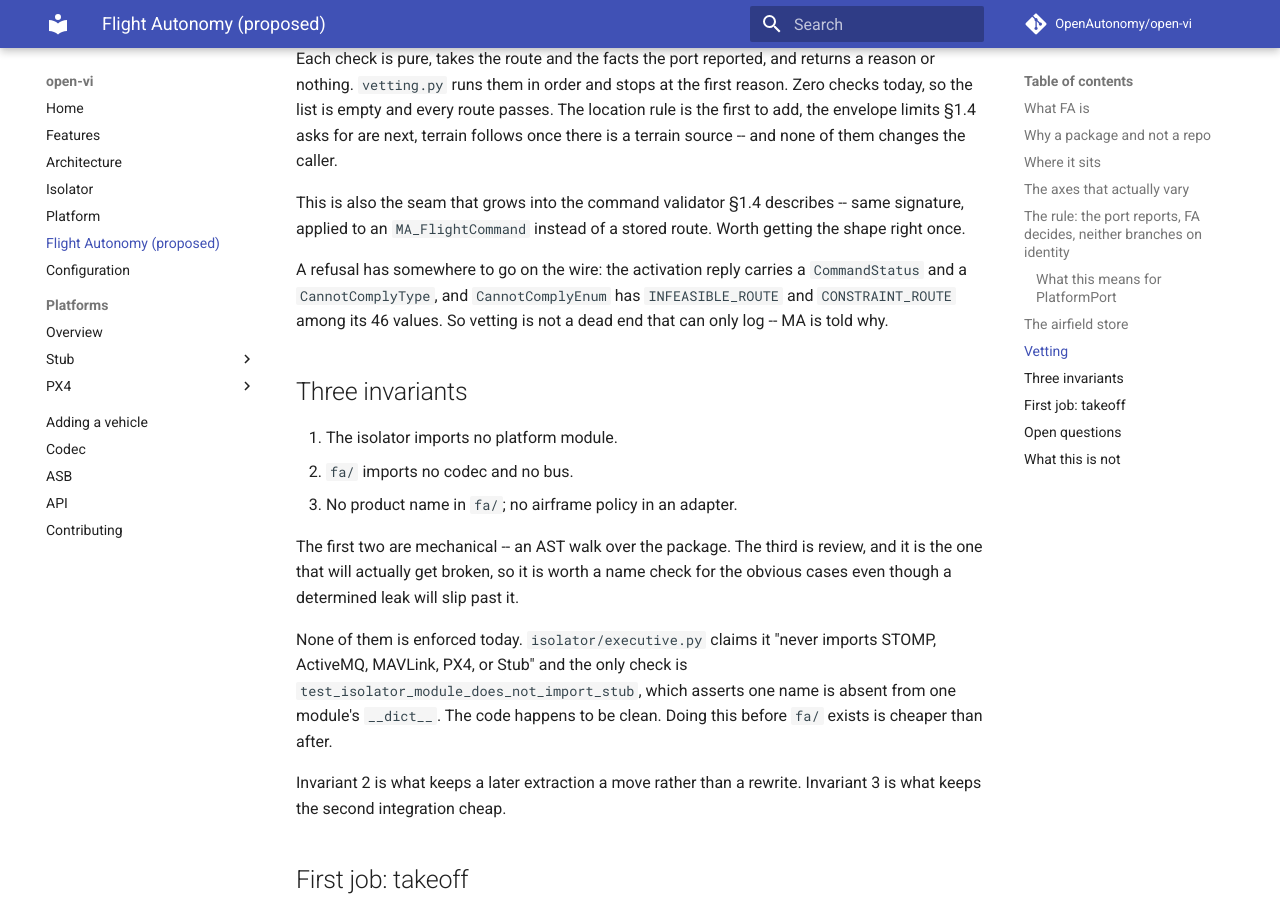
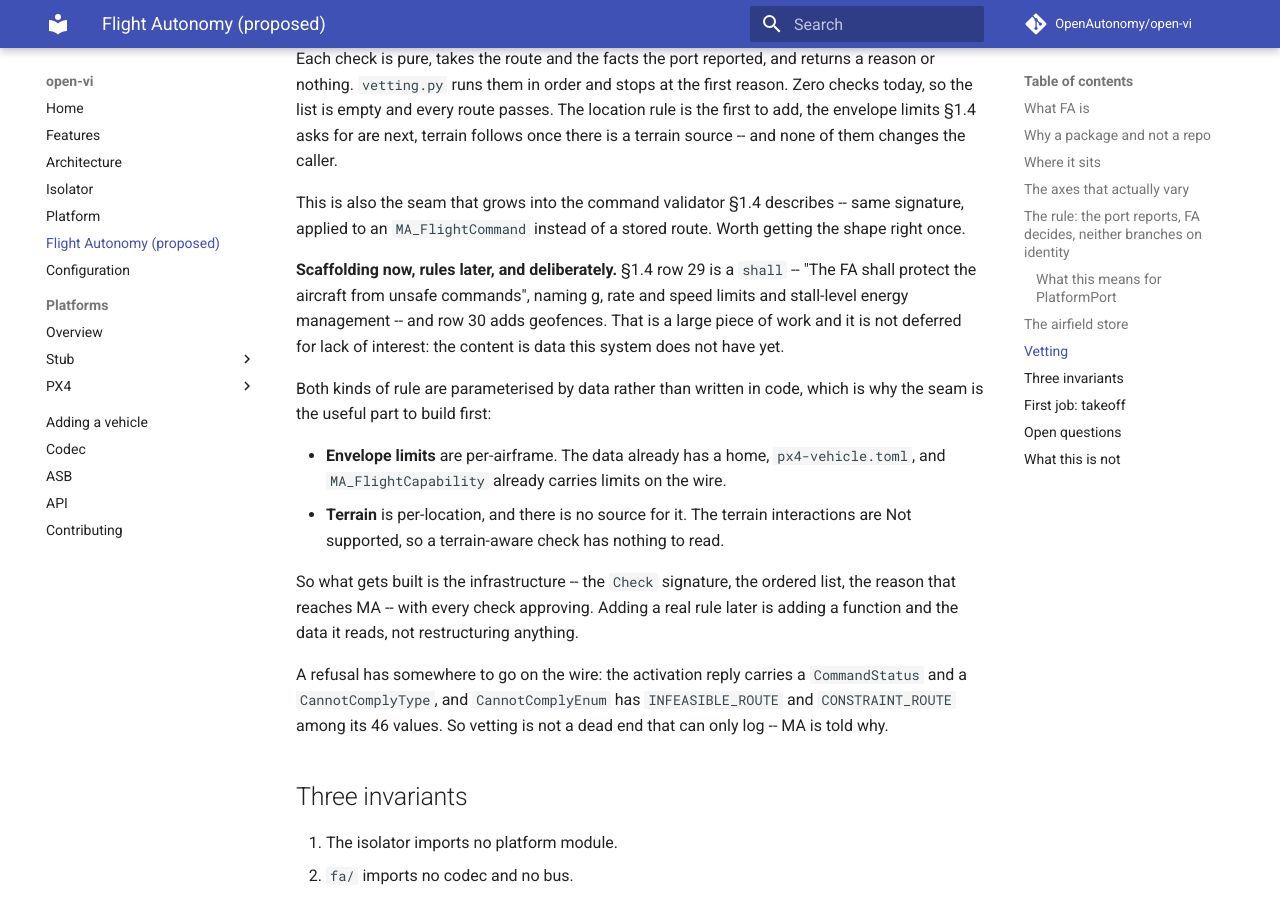
Before and after one commit to OpenAutonomy/open-vi, an MkDocs documentation site: the page built from docs/FLIGHT_AUTONOMY.md, in a window 1280 px wide and 900 px high, scrolled down 5182 px. Built offline with MkDocs 1.6.1 and Material for MkDocs 9.7.7, drawn with Linux system fonts in a browser that asks for light colours; comment, search, counter and statistics services are not loaded; some of the changed text lies outside the part shown.

Commit message:
Build the validation scaffolding, defer the rules
Closes the validator question. §1.4 row 29 is a shall and row 30 adds
geofences, so this is a large piece of work -- and it is deferred
because the content is data the system does not have, not because the
obligation is unclear.

Both kinds of rule are parameterised by data rather than written in
code, which is what makes the seam the useful part to build first.
Envelope limits are per-airframe and already have a home in
px4-vehicle.toml, with MA_FlightCapability carrying them on the wire.
Terrain is per-location and has no source at all, since the terrain
interactions are Not supported.

So: the Check signature, the ordered list, and the reason that reaches
MA, with every check approving. A real rule later is a function plus
the data it reads, not a restructure.

Co-Authored-By: Claude Opus 5 (1M context) <noreply@anthropic.com>

```diff
--- a/docs/FLIGHT_AUTONOMY.md
+++ b/docs/FLIGHT_AUTONOMY.md
@@ -256,6 +256,28 @@ This is also the seam that grows into the command validator §1.4
 describes -- same signature, applied to an `MA_FlightCommand` instead
 of a stored route. Worth getting the shape right once.
 
+**Scaffolding now, rules later, and deliberately.** §1.4 row 29 is a
+`shall` -- "The FA shall protect the aircraft from unsafe commands",
+naming g, rate and speed limits and stall-level energy management --
+and row 30 adds geofences. That is a large piece of work and it is
+not deferred for lack of interest: the content is data this system
+does not have yet.
+
+Both kinds of rule are parameterised by data rather than written in
+code, which is why the seam is the useful part to build first:
+
+- **Envelope limits** are per-airframe. The data already has a home,
+  `px4-vehicle.toml`, and `MA_FlightCapability` already carries limits
+  on the wire.
+- **Terrain** is per-location, and there is no source for it. The
+  terrain interactions are Not supported, so a terrain-aware check has
+  nothing to read.
+
+So what gets built is the infrastructure -- the `Check` signature, the
+ordered list, the reason that reaches MA -- with every check approving.
+Adding a real rule later is adding a function and the data it reads,
+not restructuring anything.
+
 A refusal has somewhere to go on the wire: the activation reply
 carries a `CommandStatus` and a `CannotComplyType`, and
 `CannotComplyEnum` has `INFEASIBLE_ROUTE` and `CONSTRAINT_ROUTE`
```
Also changed, not shown: other parts of docs/FLIGHT_AUTONOMY.md (+0 -6 lines).
